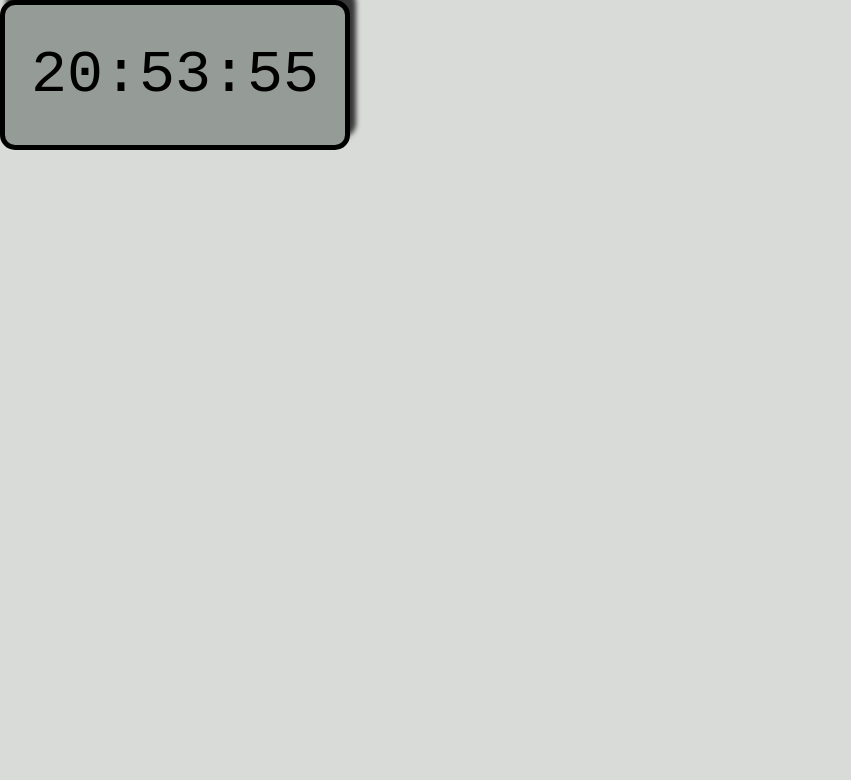
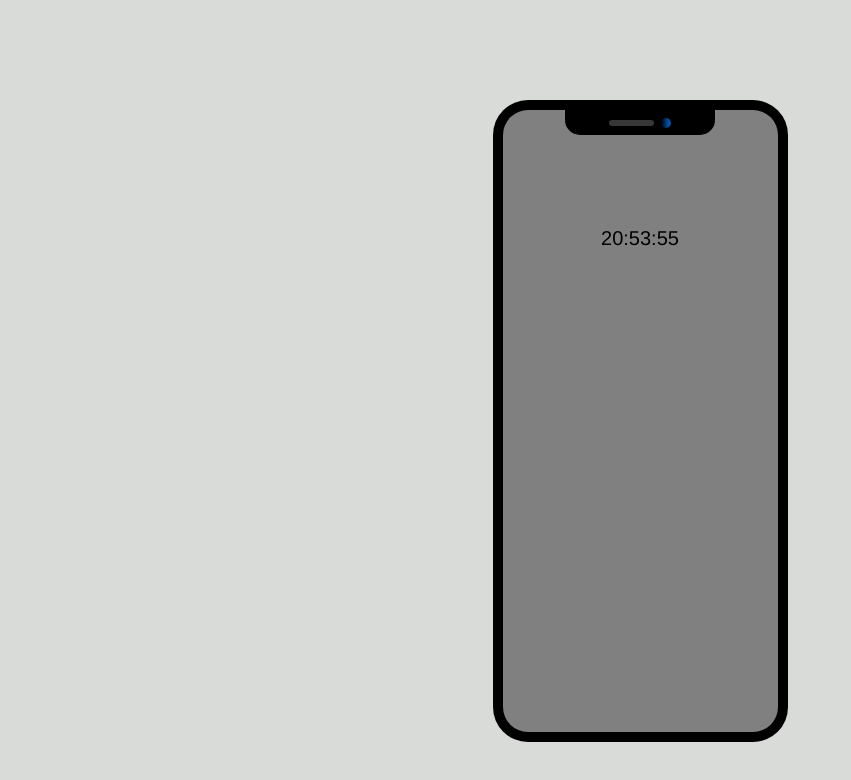
Before and after one commit to KristiSeraj/iphone-ui, a plain HTML site: page index.html in a window 1280 px wide. Shown: the whole page, without its empty margins (0-851 px from the left). Drawn offline with Linux system fonts and the light colour scheme.

Commit message:
camera and screen

```diff
--- a/index.html
+++ b/index.html
@@ -10,7 +10,12 @@
 <body onload="startTime()">
     <div class="smartphone">
         <div class="smartphone-screen">
+            <div class="smartphone-screen-top">
+                <div class="box"></div>
+                <div class="camera"></div>
+            </div>
             <div id="textClock" class="clock-box"></div>
+            <div class="faceid"></div>
         </div>
     </div>
     <script src="script.js"></script>
--- a/style.css
+++ b/style.css
@@ -8,23 +8,56 @@ body {
     background-color: #d9dbd9;
 }
 
-.container {
-    height: 100vh;
+.smartphone {
+    width: 295px;
+    height: 642px;
+    background-color: black;
+    padding: 10px;
+    margin: 100px auto;
+    border-radius: 35px;
+
+}
+
+.smartphone-screen {
+    display: flex;
+    justify-content: center;
+    width: 275px;
+    height: 622px;
+    /* background: url(wallpaper.png) no-repeat center center; */
+    /* background-size: cover; */
+    background-color: grey;
+    border-radius: 25px;
+}
+
+.smartphone-screen-top {
     display: flex;
     justify-content: center;
     align-items: center;
+    height: 25px;
+    width: 150px;
+    background-color: black;
+    border-bottom-left-radius: 15px;
+    border-bottom-right-radius: 15px;
+}
+
+.camera {
+    width: 10px;
+    height: 10px;
+    border-radius: 50%;
+    background: linear-gradient(90deg, rgba(0,0,0,1) 0%, rgba(0,80,168,1) 74%);
+    margin-left: 7px;
+}
+
+.box {
+    width: 45px;
+    height: 6px;
+    border-radius: 30px;
+    background-color: #373737;
 }
 
 .clock-box {
-    display: flex;
-    justify-content: center;
-    align-items: center;
-    width: 350px;
-    height: 150px;
-    background-color: #959B97;
-    font-family: monospace;
-    font-size: 60px;
-    border: 5px solid #000;
-    border-radius: 15px;
-    box-shadow: 6px -12px 5px 0px rgba(0,0,0,0.75);
+    position: absolute;
+    bottom: 550px;
+    font-family: 'Helvetica';
+    font-size: 20px;
 }
```
Also changed, not shown: 1 other file.
